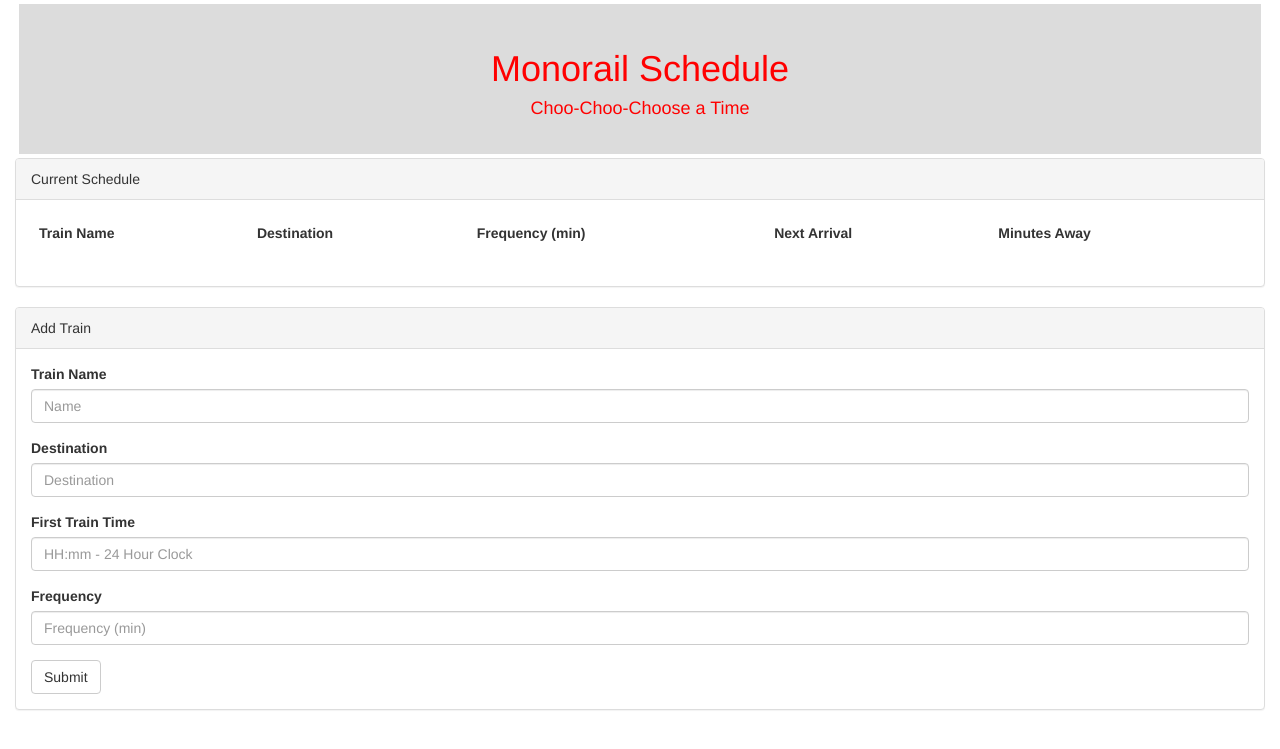
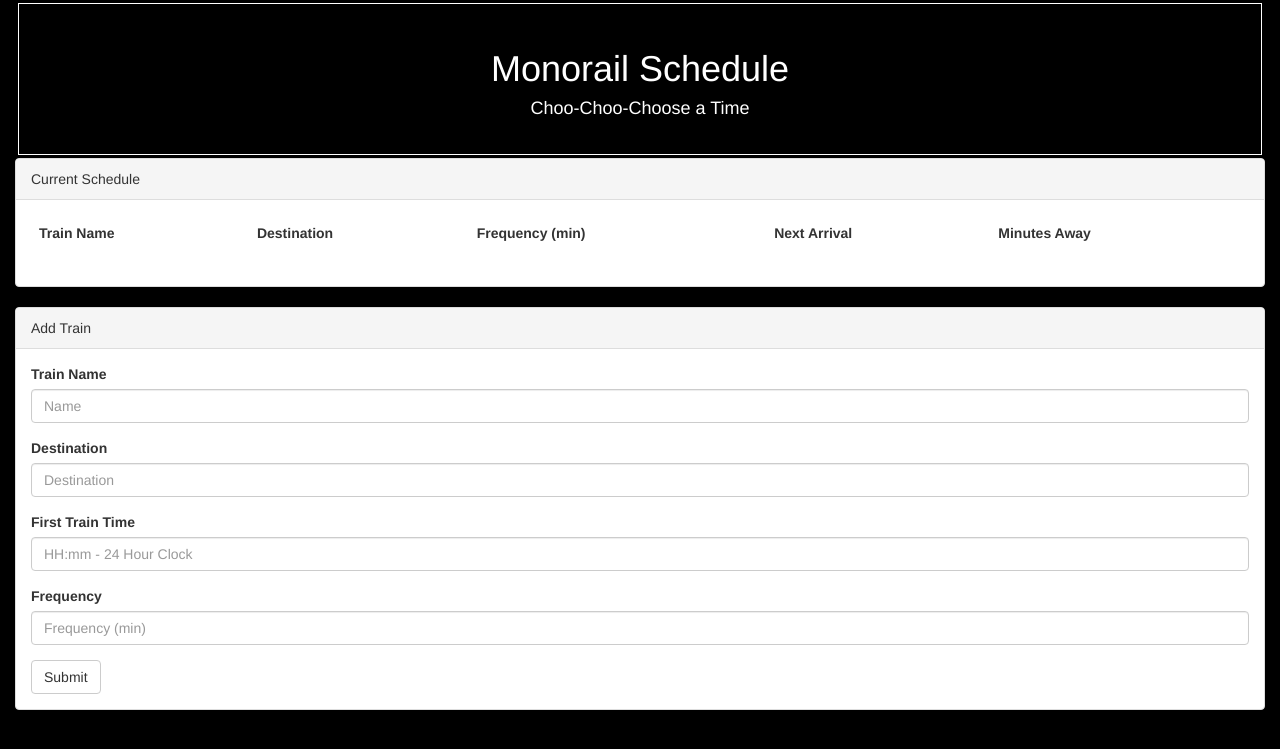
Before and after one commit to nmetzger1/trainSchedule, a PHP site: page / in a window 1280 px wide. Shown: the top 749 px of the page. Run offline with PHP 8.4, Linux system fonts and the light colour scheme; lists and menus that the app fills with data are empty; some libraries are stand-ins or nearby versions.

Commit message:
updated background colors

```diff
--- a/assets/style/style.css
+++ b/assets/style/style.css
@@ -1,6 +1,10 @@
+body{
+    background-color: black;
+}
+
 .header{
-    background-color: gainsboro;
-    color: red;
+    background-color: black;
+    color: white;
     border: solid 1px white;
     margin: .25%;
     text-align: center;
```
Also changed, not shown: 1 other file.
